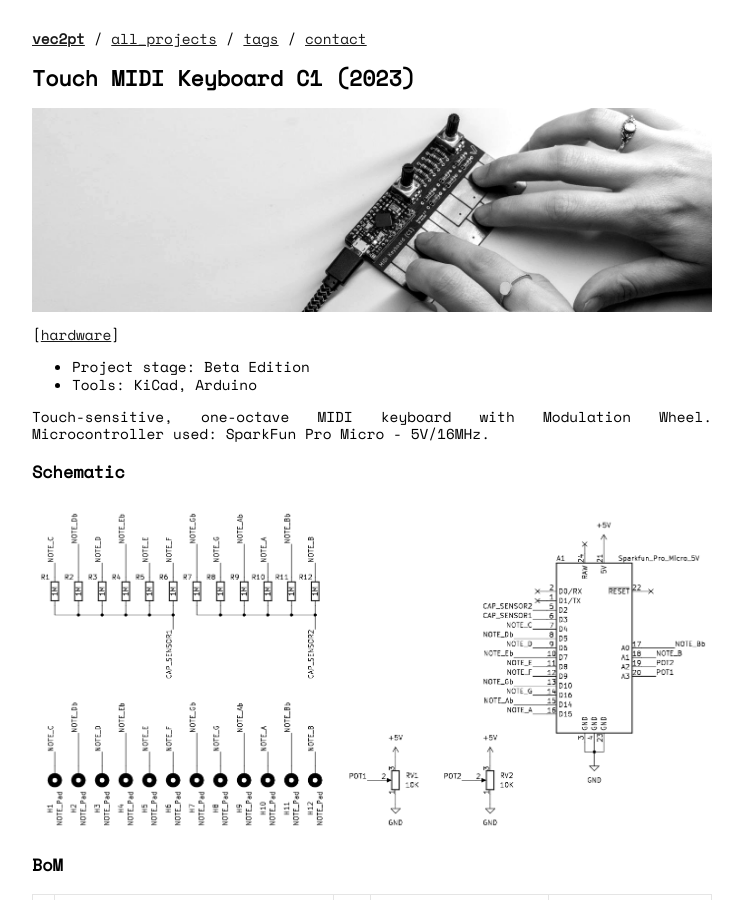
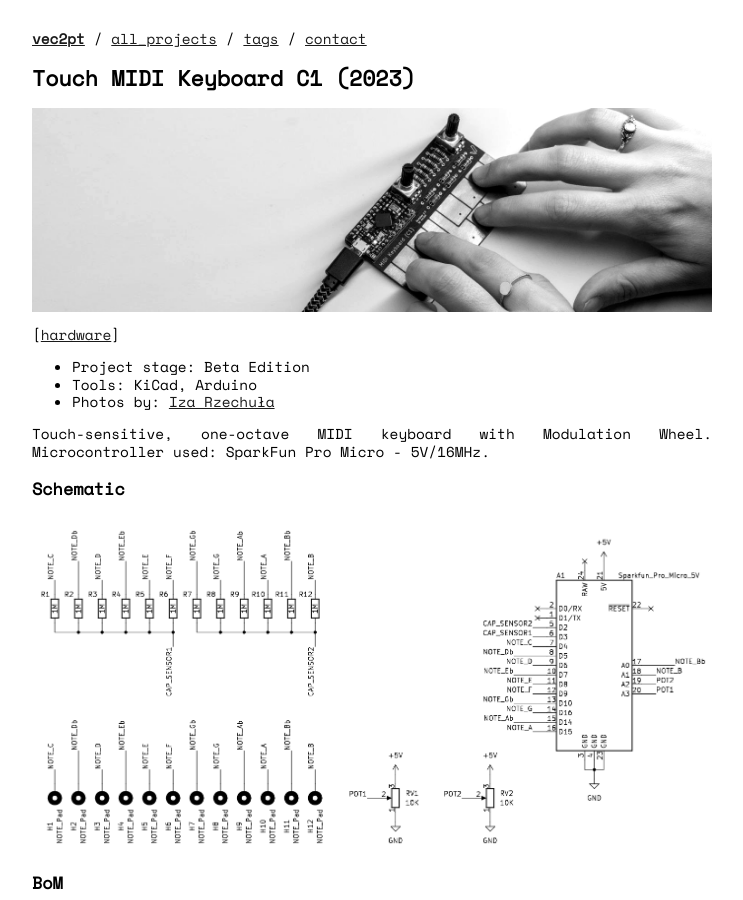
Before and after one commit to vec2pt/vec2pt.github.io, a Jekyll site: the page built from _posts/2023-12-28-midi-keyboard-c1.md, in a window 1280 px wide and 900 px high. Shown: the whole window, without its empty margins (268-1011 px from the left). Built offline with Jekyll 4.4.1, drawn with Linux system fonts in a browser that asks for light colours; nearby versions of some CDN libraries.

Commit message:
Add Photos by

```diff
--- a/_posts/2023-12-28-midi-keyboard-c1.md
+++ b/_posts/2023-12-28-midi-keyboard-c1.md
@@ -7,6 +7,7 @@ img: ../assets/images/midi-keyboard-c1.png
 
 - Project stage: Beta Edition
 - Tools: KiCad, Arduino
+- Photos by: [Iza Rzechuła](https://www.iza.rzechula.pl/)
 
 
 Touch-sensitive, one-octave MIDI keyboard with Modulation Wheel. Microcontroller used: SparkFun Pro Micro - 5V/16MHz.
```
